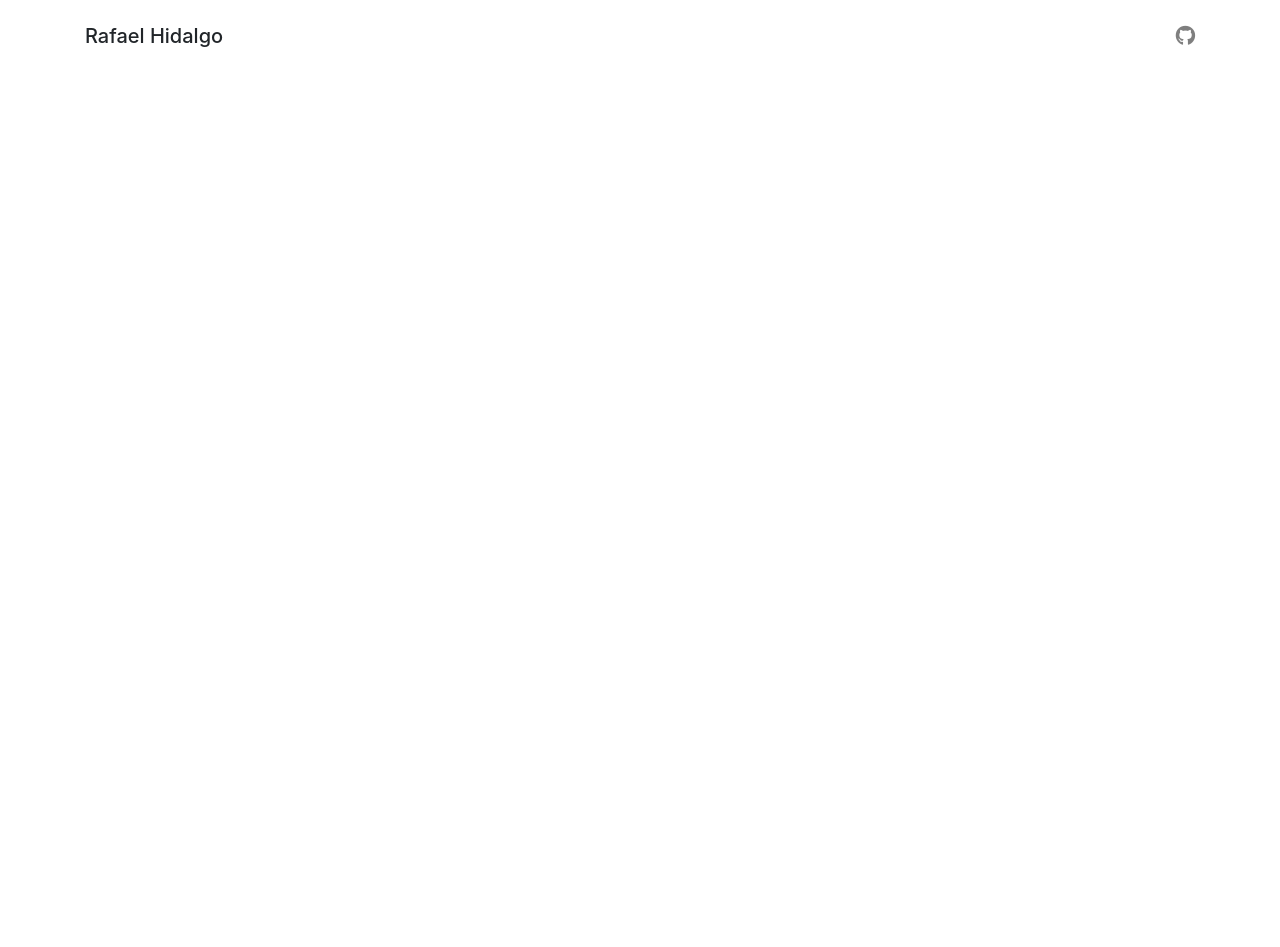
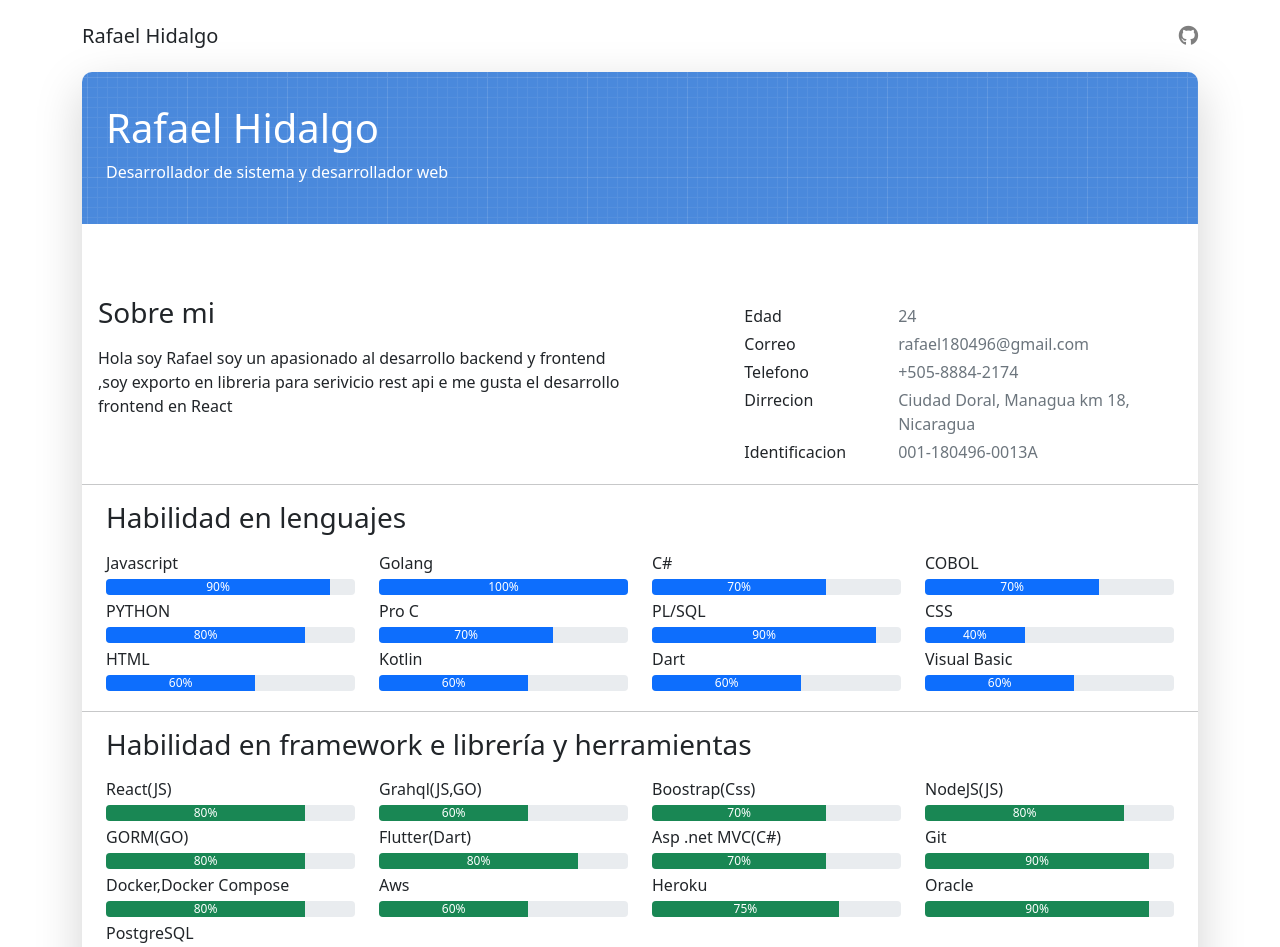
Before and after one commit to rafael180496/template_cv_react, a React (Create React App) app: page / in a window 1280 px wide. Shown: the top 947 px of the page. Before the commit the page ends 800 px from the top, so only its background shows below. Built offline with nearby package versions, Linux system fonts and the light colour scheme.

Commit message:
Integracions de skill

```diff
--- a/package.json
+++ b/package.json
@@ -6,6 +6,7 @@
     "@testing-library/jest-dom": "^5.11.9",
     "@testing-library/react": "^11.2.5",
     "@testing-library/user-event": "^12.7.0",
+    "aos": "^2.3.4",
     "react": "^17.0.1",
     "react-dom": "^17.0.1",
     "react-scripts": "4.0.2",
--- a/public/index.html
+++ b/public/index.html
@@ -30,11 +30,12 @@
     />
 
     <link
+      href="https://cdn.jsdelivr.net/npm/bootstrap@5.0.0-beta2/dist/css/bootstrap.min.css"
       rel="stylesheet"
-      href="https://stackpath.bootstrapcdn.com/bootstrap/4.1.3/css/bootstrap.min.css"
-      integrity="sha384-MCw98/SFnGE8fJT3GXwEOngsV7Zt27NXFoaoApmYm81iuXoPkFOJwJ8ERdknLPMO"
+      integrity="sha384-BmbxuPwQa2lc/FVzBcNJ7UAyJxM6wuqIj61tLrc4wSX0szH/Ev+nYRRuWlolflfl"
       crossorigin="anonymous"
     />
+
     <link href="https://unpkg.com/aos@2.3.1/dist/aos.css" rel="stylesheet" />
     <noscript>
       <style type="text/css">
@@ -45,29 +46,23 @@
       </style>
     </noscript>
   </head>
-  <body>
+  <body id="top">
     <div id="root"></div>
+
     <script
-      src="https://code.jquery.com/jquery-3.3.1.slim.min.js"
-      integrity="sha384-q8i/X+965DzO0rT7abK41JStQIAqVgRVzpbzo5smXKp4YfRvH+8abtTE1Pi6jizo"
+      src="https://cdn.jsdelivr.net/npm/bootstrap@5.0.0-beta2/dist/js/bootstrap.bundle.min.js"
+      integrity="sha384-b5kHyXgcpbZJO/tY9Ul7kGkf1S0CWuKcCD38l8YkeH8z8QjE0GmW1gYU5S9FOnJ0"
       crossorigin="anonymous"
     ></script>
     <script
-      src="https://cdnjs.cloudflare.com/ajax/libs/popper.js/1.14.3/umd/popper.min.js"
-      integrity="sha384-ZMP7rVo3mIykV+2+9J3UJ46jBk0WLaUAdn689aCwoqbBJiSnjAK/l8WvCWPIPm49"
+      src="https://cdn.jsdelivr.net/npm/@popperjs/core@2.6.0/dist/umd/popper.min.js"
+      integrity="sha384-KsvD1yqQ1/1+IA7gi3P0tyJcT3vR+NdBTt13hSJ2lnve8agRGXTTyNaBYmCR/Nwi"
       crossorigin="anonymous"
     ></script>
     <script
-      src="https://stackpath.bootstrapcdn.com/bootstrap/4.1.3/js/bootstrap.min.js"
-      integrity="sha384-ChfqqxuZUCnJSK3+MXmPNIyE6ZbWh2IMqE241rYiqJxyMiZ6OW/JmZQ5stwEULTy"
+      src="https://cdn.jsdelivr.net/npm/bootstrap@5.0.0-beta2/dist/js/bootstrap.min.js"
+      integrity="sha384-nsg8ua9HAw1y0W1btsyWgBklPnCUAFLuTMS2G72MMONqmOymq585AcH49TLBQObG"
       crossorigin="anonymous"
     ></script>
-    <script src="https://unpkg.com/aos@2.3.1/dist/aos.js"></script>
-    <script>
-      AOS.init({
-        anchorPlacement: "top-left",
-        duration: 1000,
-      });
-    </script>
   </body>
 </html>
--- a/src/App.js
+++ b/src/App.js
@@ -1,6 +1,16 @@
 import HomePage from "./page/HomePage"
+import React,{useEffect} from 'react'
+import {init} from 'aos';
 
 const App = () => {
+  useEffect(() => {
+    init({
+      anchorPlacement: "top-left",
+      duration: 1000,
+    })
+    return () => {
+    }
+  }, [])
   return (
     <div className="App">
       <HomePage></HomePage>
--- a/src/assets/lang/en.json
+++ b/src/assets/lang/en.json
@@ -1,13 +1,146 @@
 {
   "locale": "en-us",
+  "titles": {
+    "about": "About Me",
+    "skilleng": "Language Skills",
+    "skilfra": "Skill in framework and library and tools"
+  },
   "info": {
     "name": "Rafael Hidalgo",
+    "post": "System developer and web developer",
+    "aboutmeitems": [
+      {
+        "title": "Age",
+        "val": "24"
+      },
+      {
+        "title": "Email",
+        "val": "rafael180496@gmail.com"
+      },
+      {
+        "title": "Phone",
+        "val": "+505-8884-2174"
+      },
+      {
+        "title": "Addres",
+        "val": "Doral city, Managua km 18, Nicaragua"
+      },
+      {
+        "title": "Identification",
+        "val": "001-180496-0013A"
+      }
+    ],
+    "lib_skills": [
+      {
+        "title": "React(JS)",
+        "val": 80
+      },
+      {
+        "title": "Grahql(JS,GO)",
+        "val": 60
+      },
+      {
+        "title": "Boostrap(Css)",
+        "val": 70
+      },
+      {
+        "title": "NodeJS(JS)",
+        "val": 80
+      },
+      {
+        "title": "GORM(GO)",
+        "val": 80
+      },
+      {
+        "title": "Flutter(Dart)",
+        "val": 80
+      },
+      {
+        "title": "Asp .net MVC(C#)",
+        "val": 70
+      },
+      {
+        "title": "Git",
+        "val": 90
+      },
+      {
+        "title": "Docker,Docker Compose",
+        "val": 80
+      },
+      {
+        "title": "Aws",
+        "val": 60
+      },
+      {
+        "title": "Heroku",
+        "val": 75
+      },
+      {
+        "title": "Oracle",
+        "val": 90
+      },
+      {
+        "title": "PostgreSQL",
+        "val": 90
+      }
+    ],
+    "language_skills": [
+      {
+        "title": "Javascript",
+        "val": 90
+      },
+      {
+        "title": "Golang",
+        "val": 100
+      },
+      {
+        "title": "C#",
+        "val": 80
+      },
+      {
+        "title": "COBOL",
+        "val": 70
+      },
+      {
+        "title": "PYTHON",
+        "val": 80
+      },
+      {
+        "title": "Pro C",
+        "val": 70
+      },
+      {
+        "title": "PL/SQL",
+        "val": 90
+      },
+      {
+        "title": "CSS",
+        "val": 40
+      },
+      {
+        "title": "HTML",
+        "val": 60
+      },
+      {
+        "title": "Kotlin",
+        "val": 60
+      },
+      {
+        "title": "Dart",
+        "val": 60
+      },
+      {
+        "title": "Visual Basic",
+        "val": 60
+      }
+    ],
     "social": [
       {
         "name": "Githud",
         "icon": "fab fa-github",
         "link": "https://github.com/rafael180496"
       }
-    ]
+    ],
+    "aboutme": "Hi, I'm Rafael, I'm passionate about backend and frontend development\n, I'm an exporter in library for rest api service and I like frontend development in React."
   }
 }
--- a/src/assets/lang/es.json
+++ b/src/assets/lang/es.json
@@ -1,13 +1,146 @@
 {
   "locale": "en-mx",
+  "titles": {
+    "about": "Sobre mi",
+    "skilleng": "Habilidad en lenguajes",
+    "skilfra": "Habilidad en framework e librería y herramientas"
+  },
   "info": {
     "name": "Rafael Hidalgo",
+    "post": "Desarrollador de sistema  y desarrollador web",
+    "aboutmeitems": [
+      {
+        "title": "Edad",
+        "val": "24"
+      },
+      {
+        "title": "Correo",
+        "val": "rafael180496@gmail.com"
+      },
+      {
+        "title": "Telefono",
+        "val": "+505-8884-2174"
+      },
+      {
+        "title": "Dirrecion",
+        "val": "Ciudad Doral, Managua km 18, Nicaragua"
+      },
+      {
+        "title": "Identificacion",
+        "val": "001-180496-0013A"
+      }
+    ],
+    "lib_skills": [
+      {
+        "title": "React(JS)",
+        "val": 80
+      },
+      {
+        "title": "Grahql(JS,GO)",
+        "val": 60
+      },
+      {
+        "title": "Boostrap(Css)",
+        "val": 70
+      },
+      {
+        "title": "NodeJS(JS)",
+        "val": 80
+      },
+      {
+        "title": "GORM(GO)",
+        "val": 80
+      },
+      {
+        "title": "Flutter(Dart)",
+        "val": 80
+      },
+      {
+        "title": "Asp .net MVC(C#)",
+        "val": 70
+      },
+      {
+        "title": "Git",
+        "val": 90
+      },
+      {
+        "title": "Docker,Docker Compose",
+        "val": 80
+      },
+      {
+        "title": "Aws",
+        "val": 60
+      },
+      {
+        "title": "Heroku",
+        "val": 75
+      },
+      {
+        "title": "Oracle",
+        "val": 90
+      },
+      {
+        "title": "PostgreSQL",
+        "val": 90
+      }
+    ],
+    "language_skills": [
+      {
+        "title": "Javascript",
+        "val": 90
+      },
+      {
+        "title": "Golang",
+        "val": 100
+      },
+      {
+        "title": "C#",
+        "val": 70
+      },
+      {
+        "title": "COBOL",
+        "val": 70
+      },
+      {
+        "title": "PYTHON",
+        "val": 80
+      },
+      {
+        "title": "Pro C",
+        "val": 70
+      },
+      {
+        "title": "PL/SQL",
+        "val": 90
+      },
+      {
+        "title": "CSS",
+        "val": 40
+      },
+      {
+        "title": "HTML",
+        "val": 60
+      },
+      {
+        "title": "Kotlin",
+        "val": 60
+      },
+      {
+        "title": "Dart",
+        "val": 60
+      },
+      {
+        "title": "Visual Basic",
+        "val": 60
+      }
+    ],
     "social": [
       {
         "name": "Githud",
         "icon": "fab fa-github",
         "link": "https://github.com/rafael180496"
       }
-    ]
+    ],
+    "aboutme": "Hola soy Rafael soy un apasionado al desarrollo backend y frontend\n,soy exporto en libreria para serivicio rest api e me gusta el desarrollo frontend en React"
   }
 }
--- /dev/null
+++ b/src/components/AboutContent.js
@@ -0,0 +1,48 @@
+import React from "react";
+
+const Aboutme = ({ titles, info }) => {
+  return (
+    <div className="col-md-6">
+      <h2 className="h3 mb-3">{titles.about}</h2>
+      <p>{info.aboutme}</p>
+    </div>
+  );
+};
+
+const CardInfo = ({ title, val }) => {
+  return (
+    <>
+      <div className="col-sm-4">
+        <div className="pb-1">{title}</div>
+      </div>
+      <div className="col-sm-8">
+        <div className="pb-1 text-secondary">{val}</div>
+      </div>
+    </>
+  );
+};
+const CardInfoArray = ({ aboutmeitems }) => {
+  return (
+    <div className="col-md-5 offset-md-1">
+      <div className="row mt-2">
+        {aboutmeitems.map((item,i) => {
+          return <CardInfo key={i} title={item.title} val={item.val}></CardInfo>;
+        })}
+      </div>
+    </div>
+  );
+};
+
+const AboutContent = ({ titles, info }) => {
+  const { aboutmeitems } = info;
+  return (
+    <div className="about-section pt-4 px-sm-3 px-5 mt-5">
+      <div className="row">
+        <Aboutme titles={titles} info={info}></Aboutme>
+        <CardInfoArray aboutmeitems={aboutmeitems}></CardInfoArray>
+      </div>
+    </div>
+  );
+};
+
+export default AboutContent;
--- /dev/null
+++ b/src/components/BodyContent.js
@@ -0,0 +1,34 @@
+import React, { useContext } from "react";
+import { LangContext } from "../provider/langContext";
+import AboutContent from "./AboutContent";
+import CoverContent from "./CoverContent";
+import SkillContent from "./SkillContent";
+
+const BodyContent = () => {
+  const { datalang } = useContext(LangContext);
+  const { info, titles } = datalang;
+  return (
+    <div className="page-content">
+      <div className="container">
+        <div className="cover shadow-lg bg-white">
+          <CoverContent name={info.name} post={info.post}></CoverContent>
+          <AboutContent info={info} titles={titles}></AboutContent>
+          <hr className="d-print-none" />
+          <SkillContent
+            skills={info.language_skills}
+            title={titles.skilleng}
+          ></SkillContent>
+          <hr className="d-print-none" />
+          <SkillContent
+            skills={info.lib_skills}
+            title={titles.skilfra}
+            color="success"
+          ></SkillContent>
+          <hr className="d-print-none" />
+        </div>
+      </div>
+    </div>
+  );
+};
+
+export default BodyContent;
--- /dev/null
+++ b/src/components/CoverContent.js
@@ -0,0 +1,25 @@
+import React from "react";
+
+const CoverContent = ({ post, name }) => {
+  return (
+    <div className="cover-bg p-3 p-lg-4 text-white">
+      <div className="row">
+        <div className="col-lg-8 col-md-7 text-center text-md-start">
+          <h2 className="h1 mt-2" data-aos="fade-left" data-aos-delay="0">
+            {name}
+          </h2>
+          <p data-aos="fade-left" >
+            {post}
+          </p>
+          <div
+            className="d-print-none"
+            data-aos="fade-left"
+            data-aos-delay="200"
+          ></div>
+        </div>
+      </div>
+    </div>
+  );
+};
+
+export default CoverContent;
--- /dev/null
+++ b/src/components/SkillContent.js
@@ -0,0 +1,47 @@
+import React from "react";
+
+const CardSkill = ({ title, val, delay, color }) => {
+  const styles = `progress-bar bg-${color}`;
+  return (
+    <div className="col-3">
+      <span>{title}</span>
+      <div className="progress my-1">
+        <div
+          className={styles}
+          role="progressbar"
+          data-aos="zoom-in-right"
+          data-aos-delay={delay}
+          data-aos-anchor=".skills-section"
+          style={{
+            width: `${val}%`,
+          }}
+          aria-valuenow={val}
+          aria-valuemin="0"
+          aria-valuemax="100"
+        >{val}%</div>
+      </div>
+    </div>
+  );
+};
+const SkillContent = ({ skills, title, color = "primary" }) => {
+  return (
+    <div className="skills-section px-3 px-lg-4">
+      <h2 className="h3 mb-3">{title}</h2>
+      <div className="row">
+        {skills.map((item, i) => {
+          return (
+            <CardSkill
+              key={i}
+              delay={i * 100}
+              title={item.title}
+              val={item.val}
+              color={color}
+            ></CardSkill>
+          );
+        })}
+      </div>
+    </div>
+  );
+};
+
+export default SkillContent;
--- a/src/page/HomePage.js
+++ b/src/page/HomePage.js
@@ -1,4 +1,5 @@
-import React, { useEffect, useReducer } from "react";
+import React, {  useReducer } from "react";
+import BodyContent from "../components/BodyContent";
 import HeaderContent from "../components/HeaderContent";
 import { langReducer, LangContext } from "../provider/langContext";
 const init = () => {
@@ -12,6 +13,7 @@ const HomePage = () => {
   return (
     <LangContext.Provider value={{ datalang, dispatch }}>
       <HeaderContent></HeaderContent>
+      <BodyContent></BodyContent>
     </LangContext.Provider>
   );
 };
```
Also changed, not shown: src/service/util.js (deleted, +0 -16 lines), 1 other file (tests, documents, lock files or other folders).
